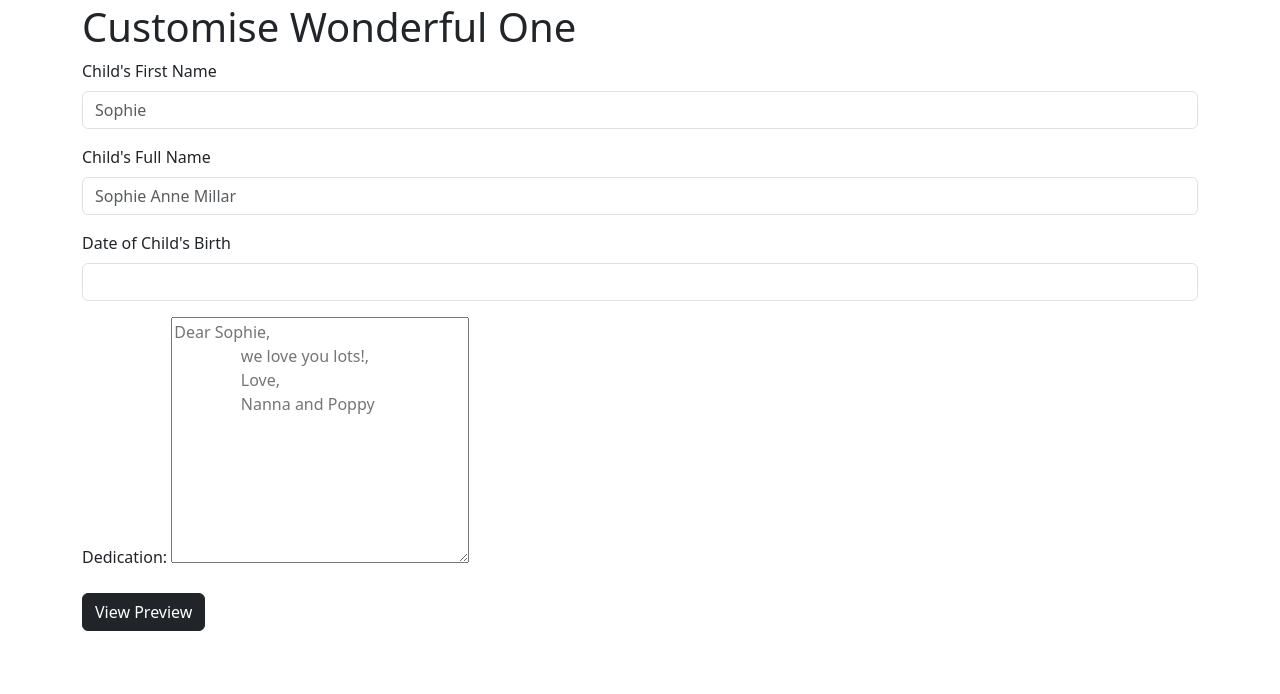
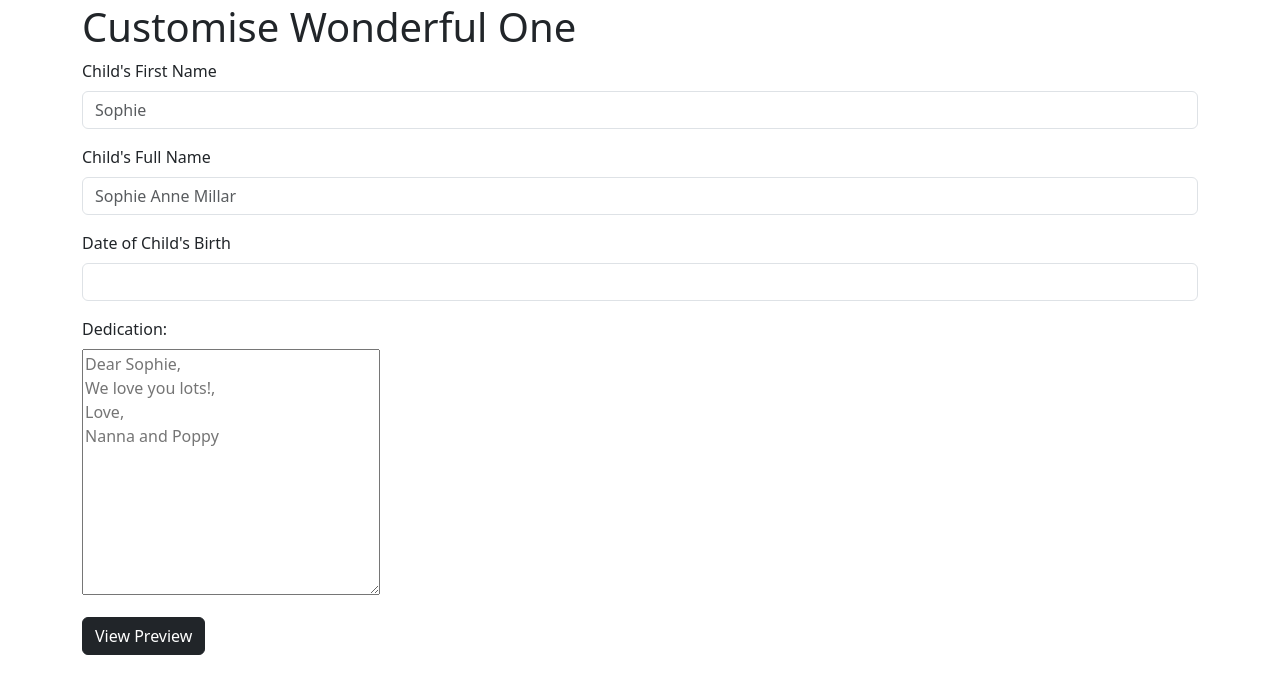
Before and after one commit to Niels-Bored/Book-Maker, a Flask app: page /form/ in a window 1280 px wide. Shown: the part 45-739 px from the top of the page. Run offline with Flask 2, Linux system fonts and the light colour scheme.

Commit message:
Update form.html

```diff
--- a/templates/form.html
+++ b/templates/form.html
@@ -1,5 +1,10 @@
 <!DOCTYPE html>
 <html lang="en">
+<style>
+    textarea {
+        resize: none;
+    }
+</style>
 <head>
     <meta charset="UTF-8">
     <meta http-equiv="X-UA-Compatible" content="IE=edge">
@@ -24,11 +29,11 @@
             <input type="text" class="form-control" name="date" required>
         </div>
         <div class="mb-3">
-            <label class="form-label">Dedication:</label>
-            <textarea cols="30" maxlength="300" name="dedication" rows="10" placeholder='Dear Sophie,
-                we love you lots!,
-                Love,
-                Nanna and Poppy'></textarea>
+            <label class="form-label">Dedication:</label></BR>
+            <textarea wrap="hard" cols="30" maxlength="300" name="dedication" rows="10" placeholder='Dear Sophie,
+We love you lots!,
+Love,
+Nanna and Poppy'></textarea>
         </div>
         <div class="mb-3">
             <button type="submit" class="btn btn-dark">View Preview</button>
```
